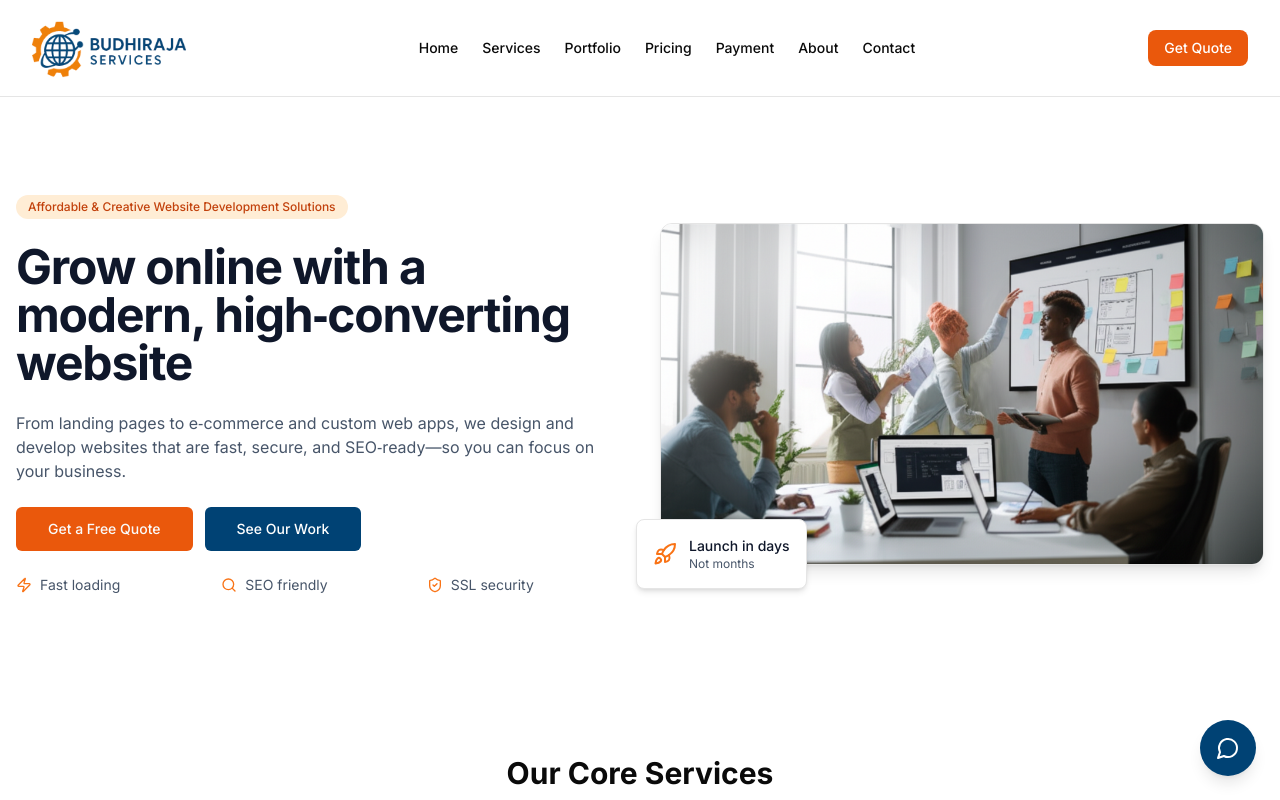
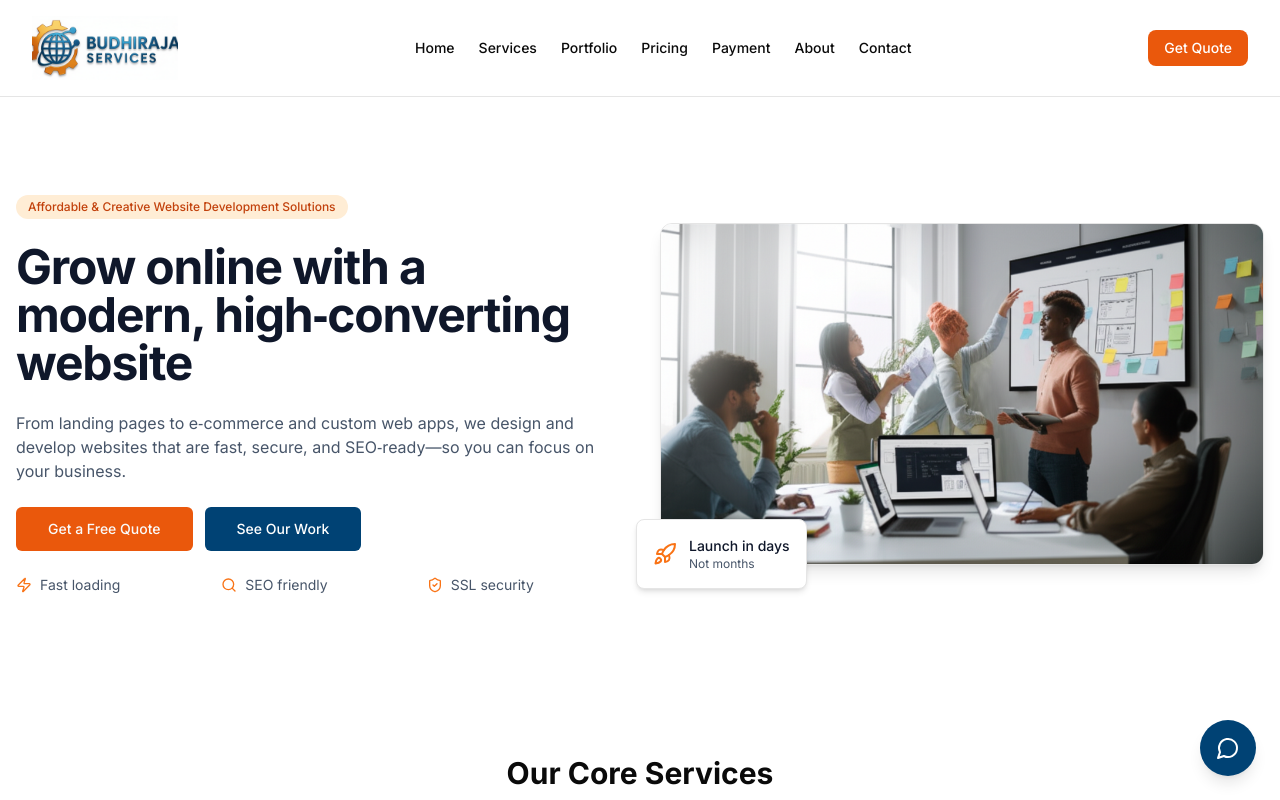
Before and after one commit to budhirajaservices/budhirajaproperties, a Next.js app: page / in a window 1280 px wide. Shown: the top 800 px of the page. Built offline with nearby package versions, Linux system fonts and the light colour scheme.

Commit message:
feat: update logo to new Budhiraja Services design
Replace old logo with new modern design and update references

Co-authored-by: null <214285913+budhirajaservices@users.noreply.github.com>

```diff
--- a/app/(site)/layout.tsx
+++ b/app/(site)/layout.tsx
@@ -27,14 +27,14 @@ export const metadata: Metadata = {
     description:
       "Affordable & creative website development. Fast, secure, and SEO‑ready websites that help your business grow.",
     siteName: "Budhiraja Services",
-    images: [{ url: "/logo-budhiraja-services-wide.png" }],
+    images: [{ url: "/logo-budhiraja-services-new.png" }],
   },
   twitter: {
     card: "summary_large_image",
     title: "Budhiraja Services — Website Development",
     description:
       "Affordable & creative website development. Fast, secure, and SEO‑ready websites that help your business grow.",
-    images: ["/logo-budhiraja-services-wide.png"],
+    images: ["/logo-budhiraja-services-new.png"],
   },
   robots: {
     index: true,
@@ -62,7 +62,7 @@ export default function RootLayout({
             <div className="container flex h-24 items-center justify-between">
               <div className="flex items-center space-x-4">
                 <a href="/" className="flex items-center space-x-2" aria-label="Budhiraja Services Home">
-                  <img src="/logo-budhiraja-services-wide.png" alt="Budhiraja Services" className="h-16 w-auto" />
+                  <img src="/logo-budhiraja-services-new.png" alt="Budhiraja Services" className="h-16 w-auto" />
                 </a>
               </div>
 
@@ -113,7 +113,7 @@ export default function RootLayout({
             <div className="container py-12">
               <div className="grid grid-cols-1 gap-8 md:grid-cols-4">
                 <div className="space-y-4">
-                  <img src="/logo-budhiraja-services-wide.png" alt="Budhiraja Services" className="h-16 w-auto" />
+                  <img src="/logo-budhiraja-services-new.png" alt="Budhiraja Services" className="h-16 w-auto" />
                   <p className="text-sm text-slate-600">Affordable & Creative Website Development Solutions.</p>
                 </div>
                 <div>
@@ -197,7 +197,7 @@ export default function RootLayout({
               "@type": "Organization",
               name: "Budhiraja Services",
               url: "https://budhirajaservices.com",
-              logo: "https://budhirajaservices.com/logo-budhiraja-services-wide.png",
+              logo: "https://budhirajaservices.com/logo-budhiraja-services-new.png",
               contactPoint: [
                 {
                   "@type": "ContactPoint",
--- a/app/(site)/page.tsx
+++ b/app/(site)/page.tsx
@@ -565,6 +565,13 @@ export default function HomePage() {
         </div>
         <FAQ />
       </section>
+
+      {/* Footer Section */}
+      <footer className="container mx-auto px-4 py-16 bg-slate-900 text-white">
+        <div className="text-center">
+          <img src="/logo-budhiraja-services-new.png" alt="Budhiraja Services" className="h-16 w-auto" />
+        </div>
+      </footer>
     </>
   )
 }
```
Also changed, not shown: public/logo-budhiraja-services-new.png (added).
